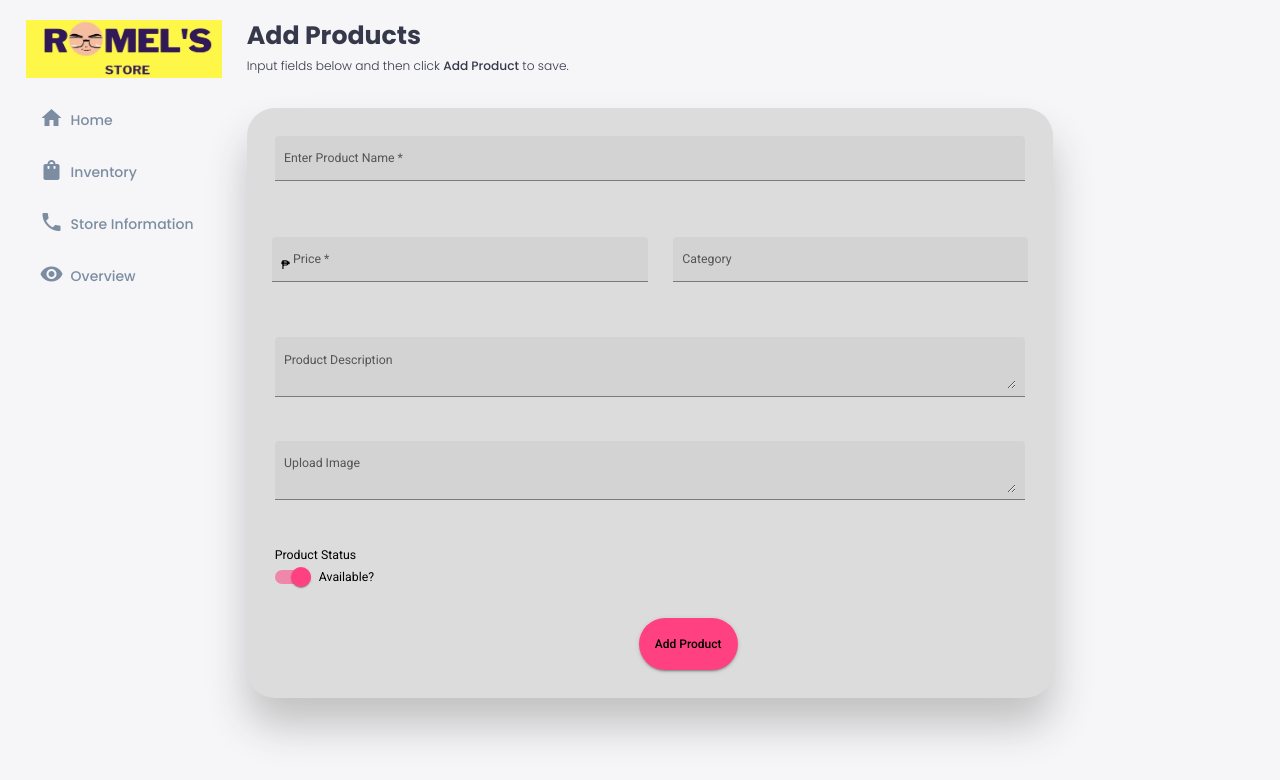
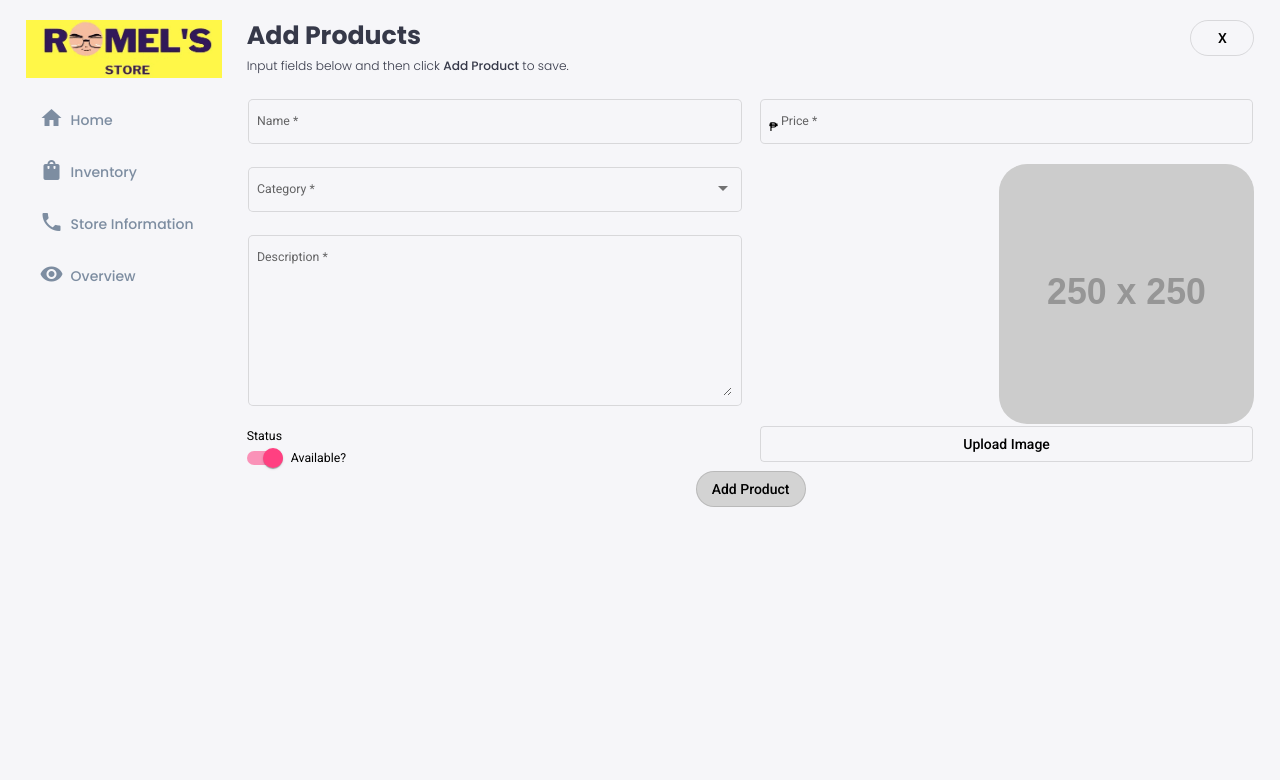
Before and after one commit to sath00/samanteam, an Angular app: page /add-products in a window 1280 px wide. Shown: the top 780 px of the page. Built offline with nearby package versions, Linux system fonts and the light colour scheme.

Commit message:
popup ui modifications

```diff
--- a/src/app/invadd/invadd.component.css
+++ b/src/app/invadd/invadd.component.css
@@ -1,41 +1,23 @@
-.topfield {
-  padding: 2rem 2rem 1rem;
+/* width */
+::-webkit-scrollbar {
+  width: 10px;
 }
 
-.inputfield {
-  padding: 1rem 2rem 1rem;
+/* Track */
+::-webkit-scrollbar-track {
+  box-shadow: inset 0 0 5px grey;
+  border-radius: 10px;
 }
 
-.formcontainer {
-  margin-top: 2rem;
-  background: var(--color-light);
-  border-radius: var(--card-border-radius);
-  box-shadow: var(--card-shadow);
-  width: 80%;
+/* Handle */
+::-webkit-scrollbar-thumb {
+  background: darkgray;
+  border-radius: 10px;
 }
 
-.formcontainer:hover{
-  box-shadow: none;
-}
-
-.bottomfield {
-  margin-left: 28rem;
-}
-
-.submitbtn {
-  top:1rem;
-  border-radius: var(--card-border-radius);
-  color: black;
-  padding: 8px 16px;
-  text-align: center;
-  font-size: 12px;
-  cursor: pointer;
-  margin-bottom: 3rem;
-  margin-right: 2rem;
-}
-
-.example-full-width {
-  width: 100%;
+/* Handle on hover */
+::-webkit-scrollbar-thumb:hover {
+  background: #b30000;
 }
 
 h1 {
@@ -49,3 +31,66 @@ h3 {
   font-size: 0.87rem;
   font-family: 'Poppins', sans-serif;
 }
+
+/* to center the add button (hence the .mat-dialog-content .bottom-bar ) */
+.mat-dialog-content{
+  display: grid;
+}
+
+/* to make the dialogcontainer have the same border radius as our other elements */
+::ng-deep .mat-dialog-container {
+  width: 580px;
+  border-radius: var(--card-border-radius);
+}
+
+/* to have the X button at the rightmost */
+.top-bar .mat-dialog-actions{
+  float: right;
+}
+
+/* top-bar X button style (needs more perhaps) */
+.top-bar .mat-stroked-button{
+  border-radius: var(--card-border-radius);
+}
+
+/* img preview style (for now) */
+#prdImg {
+  border-radius: var(--card-border-radius);
+  height: 260px;
+  width: 255px;
+  float:right;
+}
+
+/*arrange the input fields like how they are now arranged */
+.top-fields > .mat-form-field, .mid-fields > .mat-form-field{
+  display: inline-block;
+  min-width: 49%;
+  margin: 0px 1px;
+}
+
+/* bigger description input area */
+.mid-fields textarea {
+  height: 140px;
+}
+
+/* upload btn style */
+#upldBtn {
+  float: right;
+  min-width: 49%;
+  margin: 0px 1px;
+}
+
+/* centers add button (while setting the container mat-dialog-content display to grid*/
+.mat-dialog-content .bottom-bar{
+  margin: auto;
+}
+
+/* add btn positioning then style */
+.bottom-bar > .mat-dialog-actions{
+  margin-top: 20px;
+}
+
+.bottom-bar .mat-stroked-button{
+  background-color:lightgrey ;
+  border-radius: var(--card-border-radius);
+}
--- a/src/app/invadd/invadd.component.html
+++ b/src/app/invadd/invadd.component.html
@@ -1,88 +1,74 @@
+
+<div class="top-bar">
+  <mat-dialog-actions >
+    <button mat-stroked-button mat-dialog-close>X</button>
+  </mat-dialog-actions>
+
   <h1>Add Products</h1>
   <h3>Input fields below and then click <b>Add Product</b> to save.</h3>
 
-<div class = formcontainer>
-<form  #itemForm="ngForm">
-  <div class = "topfield">
-    <mat-form-field class="example-full-width" appearance="fill">
-      <mat-label>Enter Product Name *</mat-label>
-      <input matInput ngModel name = "ProductName">
-    </mat-form-field>
+
 </div>
 
-  <table class="example-full-width" cellspacing="25"><tr>
-    <td><mat-form-field class="example-full-width" appearance="fill">
-      <mat-label>Price *</mat-label>
+
+<mat-dialog-content>
+  <form #itemForm="ngForm" autocomplete="off">
+
+    <div class="top-fields">
+
+      <mat-form-field appearance="outline" >
+        <mat-label>Name</mat-label>
+        <input type="text" matInput ngModel name = "ProductName" required>
+      </mat-form-field>
+
+      <mat-form-field appearance="outline" style="float: right;">
+        <mat-label>Price</mat-label>
         <span matPrefix>₱&nbsp;</span>
-      <input type="number" min="0.01" step="0.01" matInput ngModel name = "ProductPrice">
-    </mat-form-field></td>
-    <td><mat-form-field class="example-full-width" appearance="fill">
-      <mat-label>Category</mat-label>
-      <input matInput ngModel name = "ProductCat">
-    </mat-form-field></td>
-  </tr></table>
+        <input type="number" min="0.01" step="0.01" matInput ngModel name = "ProductPrice" required>
+      </mat-form-field>
 
-  <div class = "inputfield">
-    <mat-form-field class="example-full-width" appearance="fill">
-      <mat-label>Product Description</mat-label>
-      <textarea matInput placeholder="Ex. Humot haha" ngModel name="ProductDisc"></textarea>
-    </mat-form-field>
     </div>
 
-  <!-- <div class = "inputfield">
-    <mat-form-field class="example-full-width" appearance="fill">
-      <mat-label>Product Quantity</mat-label>
-      <textarea matInput ngModel name="ProductQuant"></textarea>
+    <div class="mid-fields">
+
+      <img id="prdImg" src="https://via.placeholder.com/250">
+
+      <mat-form-field appearance="outline">
+        <mat-label>Category</mat-label>
+        <mat-select matSelect ngModel name = "ProductCat" required>
+          <mat-option value="Option 1">Option 1</mat-option>
+          <mat-option value="Option 2">Option 2</mat-option>
+        </mat-select>
       </mat-form-field>
-  </div> -->
 
-  <div class = "inputfield">
-    <mat-form-field class="example-full-width" appearance="fill">
+      <mat-form-field appearance="outline">
+        <mat-label>Description</mat-label>
+        <textarea matInput placeholder="Ex. Humot haha" ngModel name="ProductDisc" required></textarea>
+      </mat-form-field>
+
+      <button mat-stroked-button id="upldBtn" >Upload Image</button>
+
+      <div id="status">
+        <mat-label>Status</mat-label>
+      </div>
+      <mat-slide-toggle [(ngModel)]="isChecked" name="availability">Available?</mat-slide-toggle>
+
+
+    </div>
+     <!--  need it for now to add item since upload image is not yet done. just uncomment to add item
+      <mat-form-field appearance="outline">
         <mat-label>Upload Image</mat-label>
         <textarea matInput ngModel name = "ProductImg"></textarea>
       </mat-form-field>
+ -->
+    </form>
+
+    <div class="bottom-bar">
+
+      <mat-dialog-actions>
+        <button mat-stroked-button (click)="onAddItem(itemForm)">Add Product</button>
+      </mat-dialog-actions>
+
     </div>
 
-  <div class = "inputfield">
-    <mat-label>Product Status</mat-label>
-  <br>
-  <mat-slide-toggle [(ngModel)]="isChecked" name="availability">Available?</mat-slide-toggle>
-  </div>
-
-  <div class = "bottomfield">
-  <button mat-raised-button color="accent" class=" submitbtn" (click)="onAddItem(itemForm)">Add Product</button>
-  </div>
-
-</form>
-</div>
-
-<!--
-<h1>Add Products</h1>
-<h3>Input fields below and then click <b>Submit</b> to add a new product.</h3>
-<div class = formcontainer>
-<form  #itemForm="ngForm">
-  <div class = "topfield">
-    <input type="text" placeholder="Enter product name..." size="50" ngModel name = "ProductName" required>
-  </div>
-  <div class = "inputfield">
-    <input type="text" placeholder="Enter product description..." size="50" ngModel name = "ProductDisc" required>
-  </div>
-  <div class = "inputfield">
-    <input type="text" placeholder="Enter product price..." size="50" ngModel name = "ProductPrice" required>
-  </div>
-  <div class = "inputfield">
-    <input type="text" placeholder="Enter product category..." size="50" ngModel name = "ProductCat" required>
-  </div>
-  <div class = "inputfield">
-    <input type="text" placeholder="Enter product quantity..." size="50" ngModel name = "ProductQuant" required>
-  </div>
-  <div class = "inputfield">
-    <input type="text" placeholder="Enter product image description..." size="50" ngModel name = "ProductImg" required>
-  </div>
-  <div class = "bottomfield">
-    <button type="submit" color = "accent" class="submitbtn" (click)="onAddItem(itemForm)">Submit</button>
-  </div>
-</form>
-</div>
-
--->
+  </mat-dialog-content>
--- a/src/app/invadd/invadd.component.ts
+++ b/src/app/invadd/invadd.component.ts
@@ -3,7 +3,6 @@ import { HttpClientModule } from '@angular/common/http';
 import { FormGroup, FormControl, NgForm  } from '@angular/forms';
 import { Product } from '../models/Product';
 import { ProductService } from '../services/product.service'
-
 
 @Component({
   selector: 'app-invadd',
@@ -20,6 +19,7 @@ export class InvaddComponent implements OnInit{
   onAddItem(form:NgForm){
 
     var availability:string = "Not Available";
+
 
     if (this.isChecked){
         availability = "Available";
--- a/src/app/middlesection/middlesection.component.html
+++ b/src/app/middlesection/middlesection.component.html
@@ -10,7 +10,7 @@
       <span class="material-icons" >search</span>
     </button>
   </form>
-  <a routerLink="/add-products"><div class="add-product"><span class="material-icons">add</span></div></a>
+  <div class="add-product" (click)="onCreate()"><span class="material-icons">add</span></div>
   <div class="edit-inventory" id="edit-inv" (click)="onEditInventory()"><span class="material-icons">edit</span></div>
 </div>
 </div>
--- a/src/app/middlesection/middlesection.component.ts
+++ b/src/app/middlesection/middlesection.component.ts
@@ -5,6 +5,8 @@ import { ProductService } from '../services/product.service';
 //imported the product model so we can use it as a sort of template for variables
 import { Product } from '../models/Product'
 import { FormGroup, FormControl, NgForm  } from '@angular/forms';
+import { MatDialog, MatDialogConfig, MatDialogRef } from '@angular/material/dialog';
+import { InvaddComponent } from '../invadd/invadd.component';
 
 @Component({
   selector: 'app-middlesection',
@@ -19,7 +21,7 @@ export class MiddlesectionComponent implements OnInit {
   //instantaite isModified that tracks changes on the inventory
   isModified = false;
   //instatiated our product service
-  constructor(public productService: ProductService) { }
+  constructor(public productService: ProductService, private dialog:MatDialog) { }
 
 
   //ng on init serves as a constructor when we initialize the InvviewComponent
@@ -95,4 +97,11 @@ export class MiddlesectionComponent implements OnInit {
     this.productService.updateAvailability(product._id, product.availability)
     this.isModified = true;
   }
+
+  onCreate() {
+    const dialogConfig = new MatDialogConfig();
+    dialogConfig.disableClose = true;
+    dialogConfig.autoFocus = true;
+    this.dialog.open(InvaddComponent,dialogConfig)
+  }
 }
```
Also changed, not shown: src/app/middlesection/middlesection.component.css (+0 -40 lines). Lines whose indentation alone changed are shown as unchanged.
